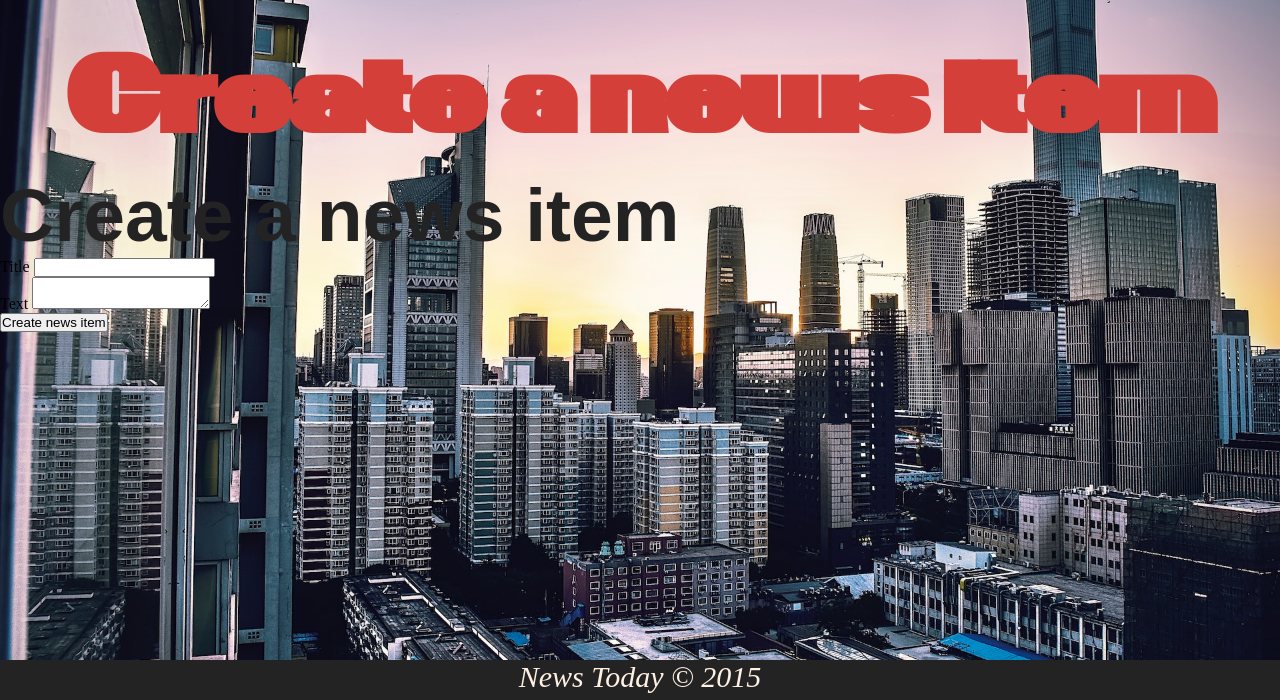
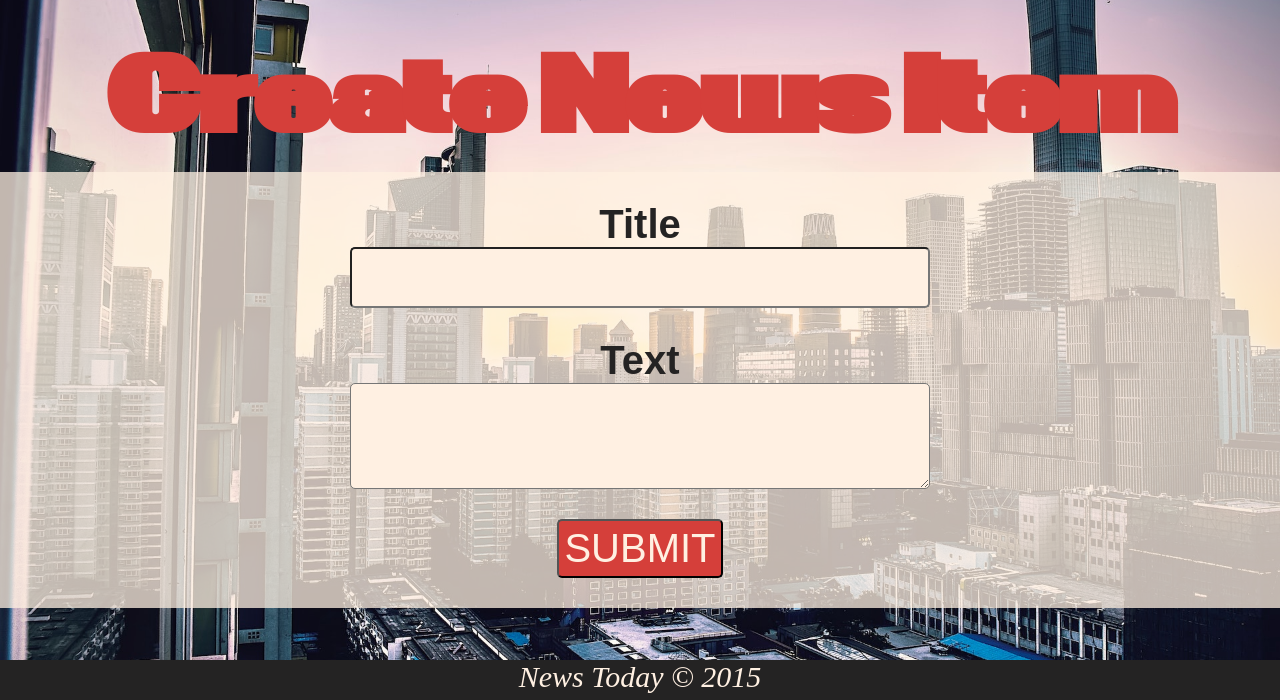
Before and after one commit to mbrady712/news-today, a CodeIgniter app: page /database/index.php/news/create in a window 1280 px wide. Shown: the part 100-800 px from the top of the page. Run offline with CodeIgniter, Linux system fonts and the light colour scheme.

Commit message:
Added styling and modified content for create page

```diff
--- a/application/controllers/News.php
+++ b/application/controllers/News.php
@@ -42,7 +42,7 @@ class News extends CI_Controller {
                 $this->load->helper('form');
                 $this->load->library('form_validation');
 
-                $data['title'] = 'Create a news item';
+                $data['title'] = 'Create News Item';
 
                 $this->form_validation->set_rules('title', 'Title', 'required');
                 $this->form_validation->set_rules('text', 'Text', 'required');
--- a/application/views/news/create.php
+++ b/application/views/news/create.php
@@ -1,15 +1,15 @@
-<h2><?= $title ?></h2>
+<div id="create">
+    <?= validation_errors() ?>
 
-<?= validation_errors() ?>
+    <?= form_open('news/create') ?>
 
-<?= form_open('news/create') ?>
+        <label for="title">Title</label><br />
+        <input id="title" type="text" name="title" /><br />
 
-    <label for="title">Title</label>
-    <input type="text" name="title" /><br />
+        <label for="text">Text</label><br />
+        <textarea name="text"></textarea><br />
 
-    <label for="text">Text</label>
-    <textarea name="text"></textarea><br />
+        <input id="submit" type="submit" name="submit" value="SUBMIT" />
 
-    <input type="submit" name="submit" value="Create news item" />
-
-</form>
+    </form>
+</div>
--- a/assets/css/main.css
+++ b/assets/css/main.css
@@ -173,7 +173,42 @@ p{
     background-color: rgba(255,240,226,.75);
 }
 
-.news-item{
+.news-item, #create{
     padding: 30px 60px 30px 60px;
     background-color: rgba(255,240,226,.75);
 }
+
+form{
+    text-align: center;
+}
+
+#title, textarea{
+    font-size: 40px;
+    color: #242323;
+    font-family: 'Times New Roman', Times, serif;
+    margin-bottom: 30px;
+    width: 50%;
+}
+
+label{
+    font-weight: bold;
+    font-size: 40px;
+    color: #242323;
+    font-family: Arial, Helvetica, sans-serif;
+    margin-bottom: 30px;
+}
+
+#title, textarea{
+    background-color: #FFF0E2;
+    border-radius: 5px;
+    padding: 5px;
+}
+
+#submit{
+    font-size: 40px;
+    background-color:#D53F3A;
+    font-family: Arial, Helvetica, sans-serif;
+    color:#FFF0E2;
+    border-radius: 5px;
+    padding: 5px;
+}
```
